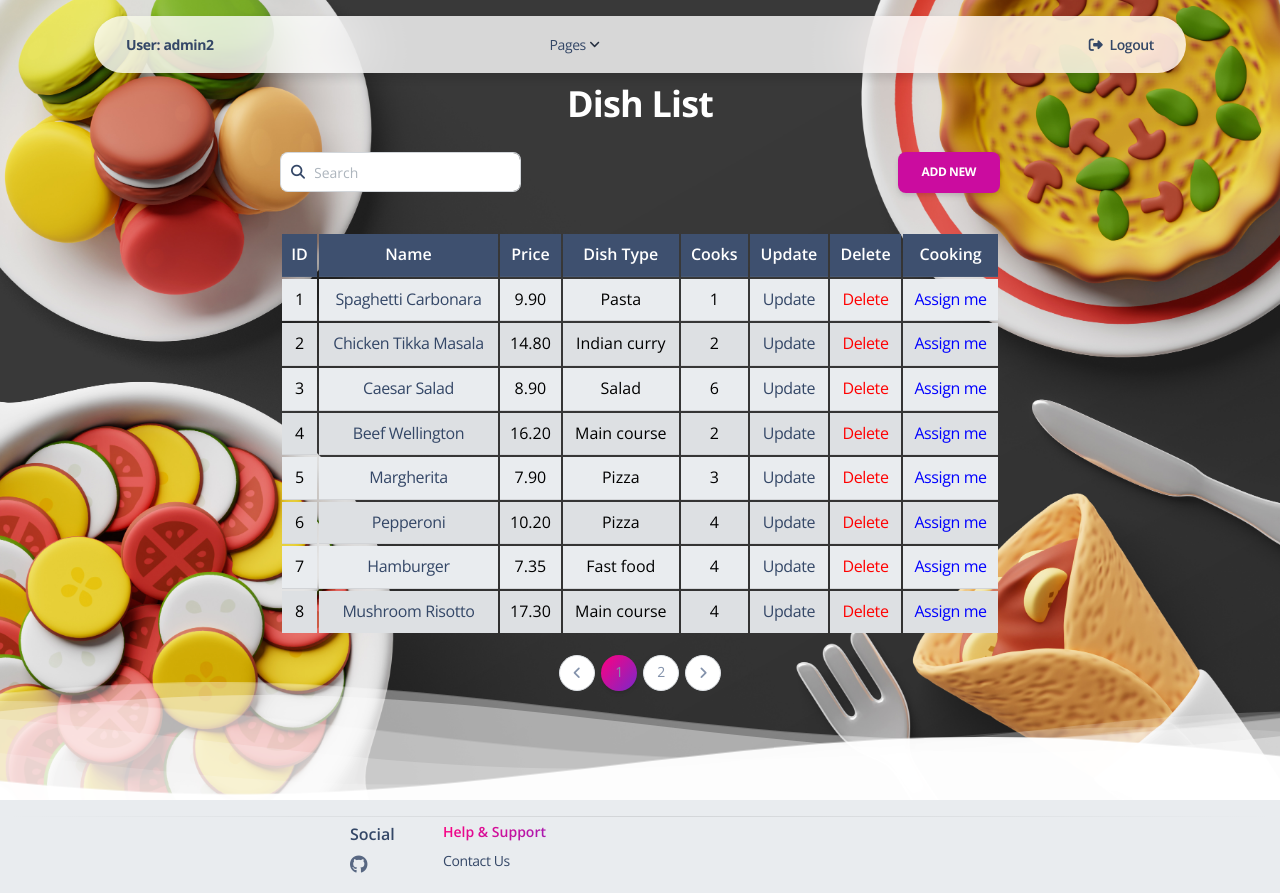
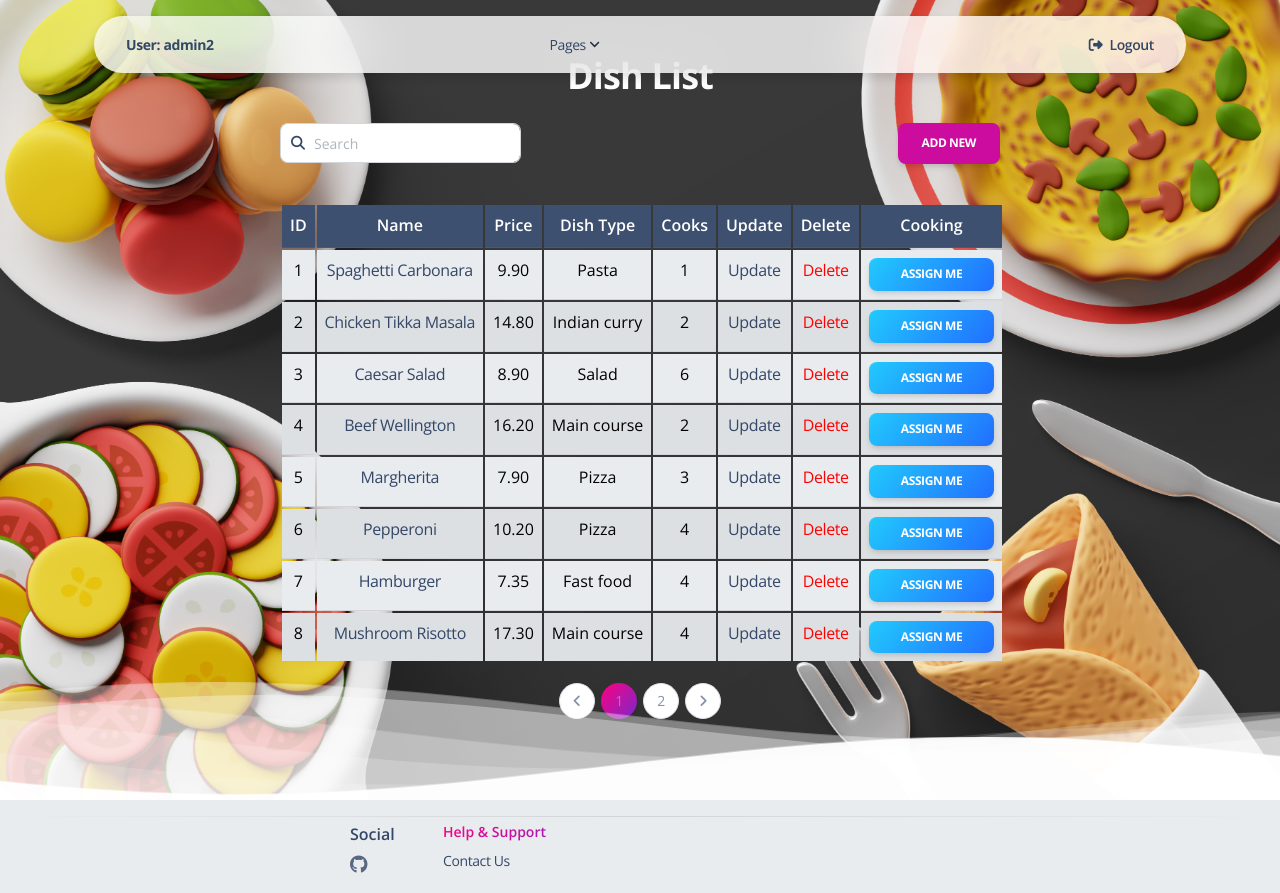
Before and after one commit to Anton-Konyk/restaurant-kitchen-service, a Django app: page /dishes/ in a window 1280 px wide. Shown: the top 893 px of the page. Run offline with Django 5.2, Linux system fonts and the light colour scheme; a user stored in the database is signed in; data comes from the database, SQL or seed files in the repository; some libraries are stand-ins or nearby versions.

Commit message:
add forms for Remove and Assign me actions for dishes

```diff
--- a/templates/kitchen/dish_list.html
+++ b/templates/kitchen/dish_list.html
@@ -80,20 +80,22 @@
                   {% if request.resolver_match.kwargs.pk == user.id  or request.resolver_match.kwargs.pk == None %}
                   <td>
                     {% if dish in user.dishes.all %}
-                      <a style="color: red"
                          {% if request.resolver_match.kwargs.pk == user.id %}
-                          href="{% url 'kitchen:toggle-dish-to-cook-delete' pk=dish.id cook_id=user.id %}">
-                          Remove
+                           <form action="{% url 'kitchen:toggle-dish-to-cook-delete' pk=dish.id cook_id=user.id %}" method="post" novalidate>
+                             {% csrf_token %}
+                             <input type="submit" value="Remove" class="btn btn-primary btn-sm mb-0">
+                           </form>
                          {% else %}
-                          href="{% url 'kitchen:toggle-cook-to-dish-assign' pk=user.id dish_id=dish.id current_page=page_obj.number %}">
-                          Remove
+                           <form action="{% url 'kitchen:toggle-cook-to-dish-assign' pk=user.id dish_id=dish.id current_page=page_obj.number %}" method="post" novalidate>
+                             {% csrf_token %}
+                             <input type="submit" value="Remove" class="btn btn-primary btn-sm mb-0">
+                           </form>
                          {% endif %}
-                      </a>
                     {% else %}
-                      <a style="color: blue"
-                        href="{% url 'kitchen:toggle-cook-to-dish-assign' pk=user.id dish_id=dish.id current_page=page_obj.number %}">
-                        Assign me
-                      </a>
+                      <form action="{% url 'kitchen:toggle-cook-to-dish-assign' pk=user.id dish_id=dish.id current_page=page_obj.number %}" method="post">
+                        {% csrf_token %}
+                        <input type="submit" value="Assign me" class="btn bg-gradient-info btn-sm mb-0">
+                      </form>
                     {% endif %}
                   </td>
                   {% endif %}
```
